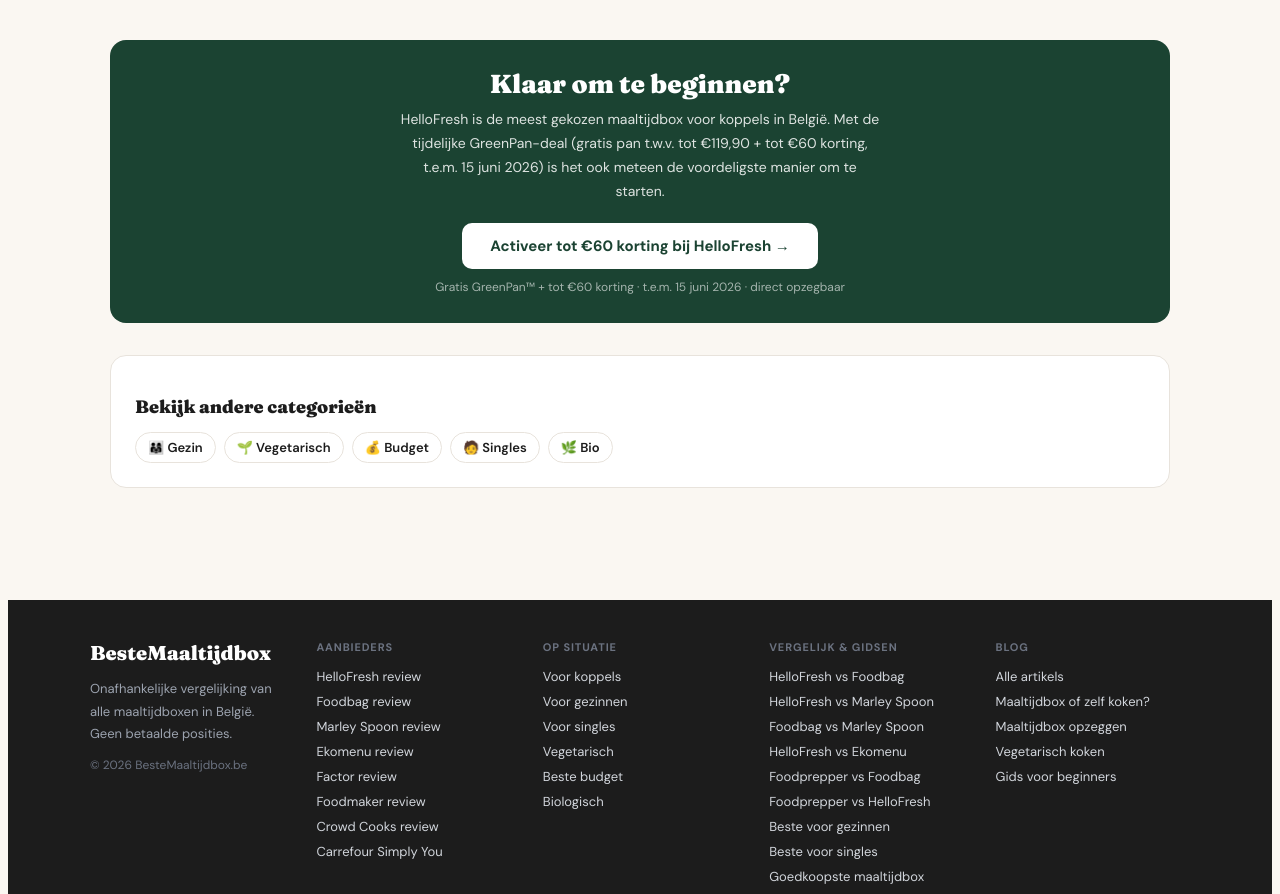
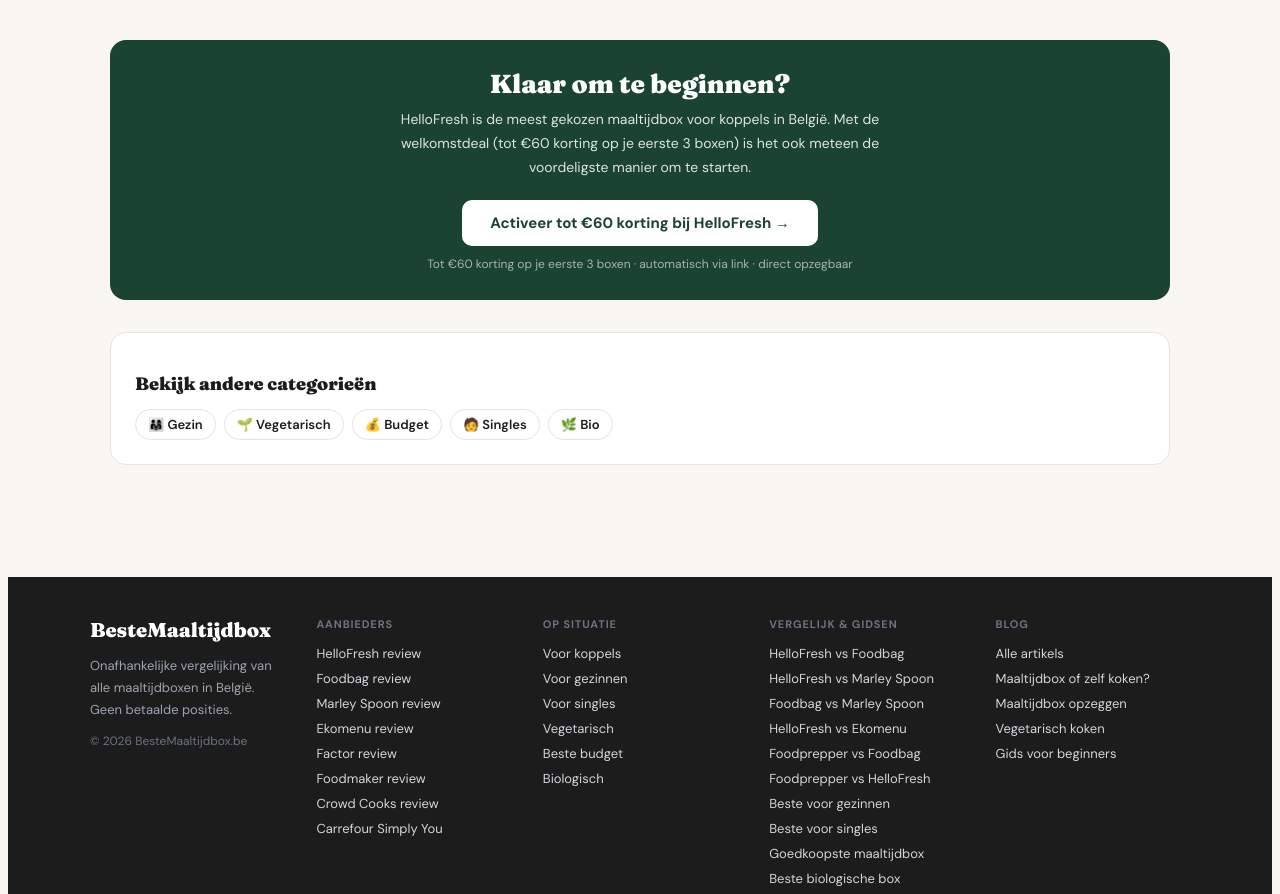
Before and after one commit to fetspets/bestemaaltijdbox, a Next.js app: page /voor/koppel in a window 1280 px wide. Shown: the part 3782-4676 px from the top of the page. Built offline with nearby package versions, Linux system fonts and the light colour scheme.

Commit message:
auto: update page.tsx

```diff
--- a/src/app/voor/koppel/page.tsx
+++ b/src/app/voor/koppel/page.tsx
@@ -366,12 +366,12 @@ export default function KoppelPage() {
           Klaar om te beginnen?
         </div>
         <p style={{ fontSize: 14, lineHeight: 1.7, opacity: 0.85, maxWidth: 480, margin: '0 auto 20px' }}>
-          HelloFresh is de meest gekozen maaltijdbox voor koppels in België. Met de tijdelijke GreenPan-deal (gratis pan t.w.v. tot €119,90 + tot €60 korting, t.e.m. 15 juni 2026) is het ook meteen de voordeligste manier om te starten.
+          HelloFresh is de meest gekozen maaltijdbox voor koppels in België. Met de welkomstdeal (tot €60 korting op je eerste 3 boxen) is het ook meteen de voordeligste manier om te starten.
         </p>
         <Link href="/ga/hellofresh" style={{ display: 'inline-block', background: 'white', color: '#1B4332', padding: '13px 28px', borderRadius: 10, fontWeight: 700, fontSize: 15, textDecoration: 'none' }}>
           Activeer tot €60 korting bij HelloFresh →
         </Link>
-        <div style={{ fontSize: 12, opacity: 0.6, marginTop: 10 }}>Gratis GreenPan™ + tot €60 korting · t.e.m. 15 juni 2026 · direct opzegbaar</div>
+        <div style={{ fontSize: 12, opacity: 0.6, marginTop: 10 }}>Tot €60 korting op je eerste 3 boxen · automatisch via link · direct opzegbaar</div>
       </div>
 
       {/* Andere categorieën */}
```
